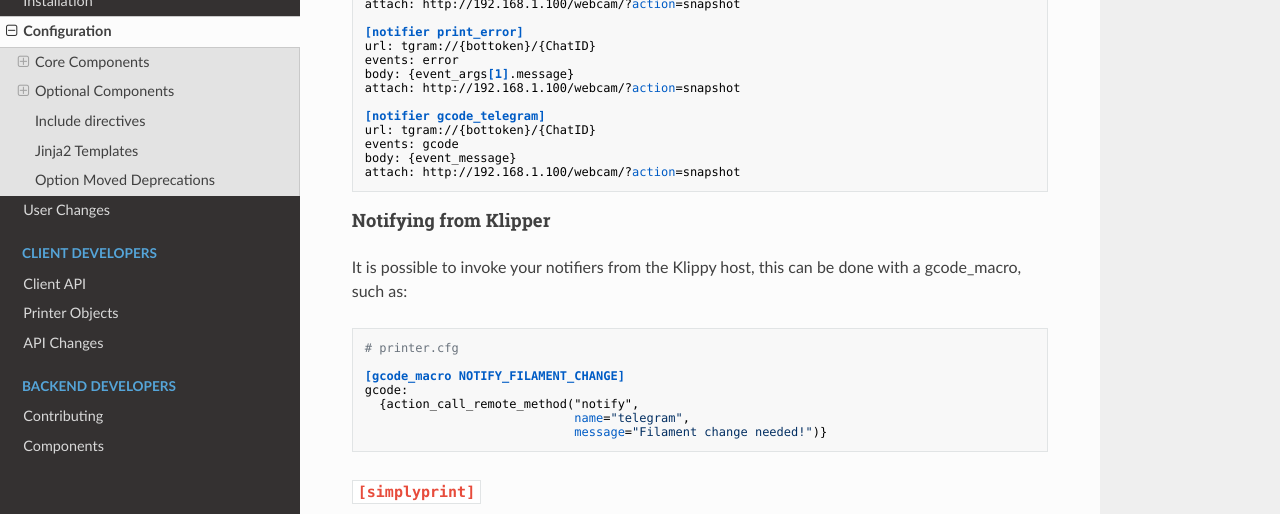
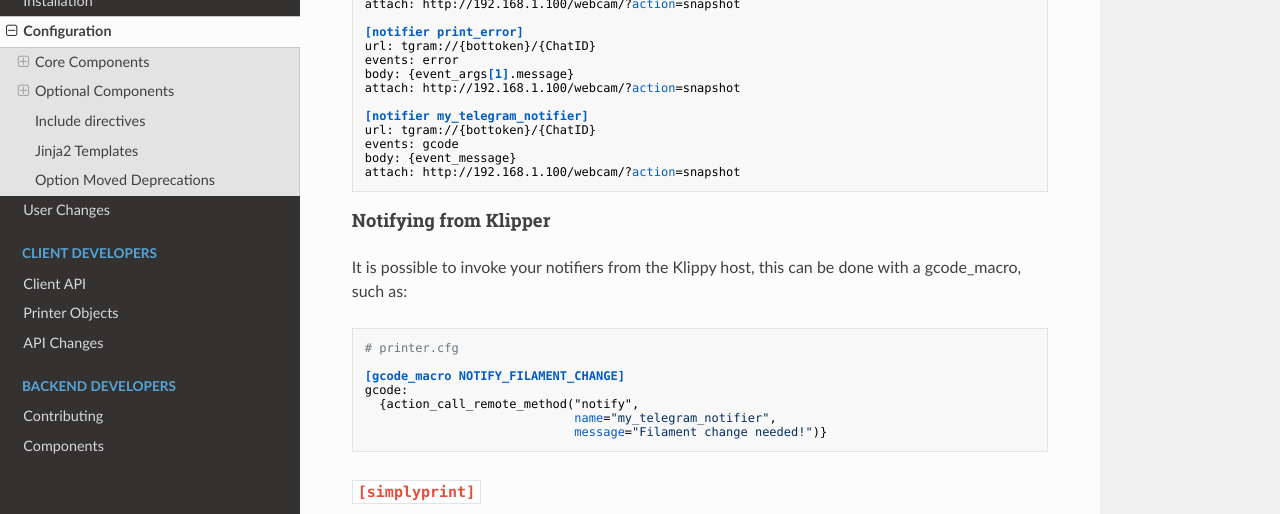
Before and after one commit to Marirossibn/moonraker, an MkDocs documentation site: the page built from docs/configuration.md, in a window 1280 px wide and 900 px high, scrolled down 31866 px. Shown: the part 151-665 px from the top of the window. Built offline with MkDocs 1.6.1, drawn with Linux system fonts in a browser that asks for light colours; nearby versions of some CDN libraries.

Commit message:
docs: improve notifier reference when using the action
This was unclear for users.

Signed-off-by: Pieter Willekens <me@pataar.nl

````diff
--- a/docs/configuration.md
+++ b/docs/configuration.md
@@ -1943,7 +1943,7 @@ events: error
 body: {event_args[1].message}
 attach: http://192.168.1.100/webcam/?action=snapshot
 
-[notifier gcode_telegram]
+[notifier my_telegram_notifier]
 url: tgram://{bottoken}/{ChatID}
 events: gcode
 body: {event_message}
@@ -1959,7 +1959,7 @@ with a gcode_macro, such as:
 [gcode_macro NOTIFY_FILAMENT_CHANGE]
 gcode:
   {action_call_remote_method("notify",
-                             name="telegram",
+                             name="my_telegram_notifier",
                              message="Filament change needed!")}
 ```
 
````
